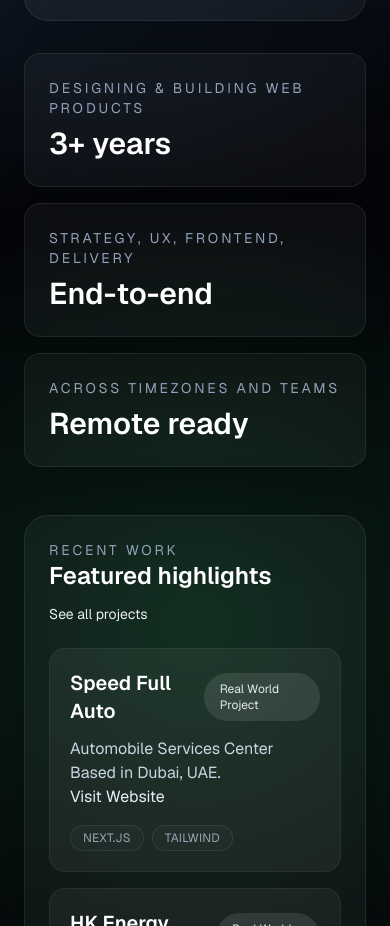
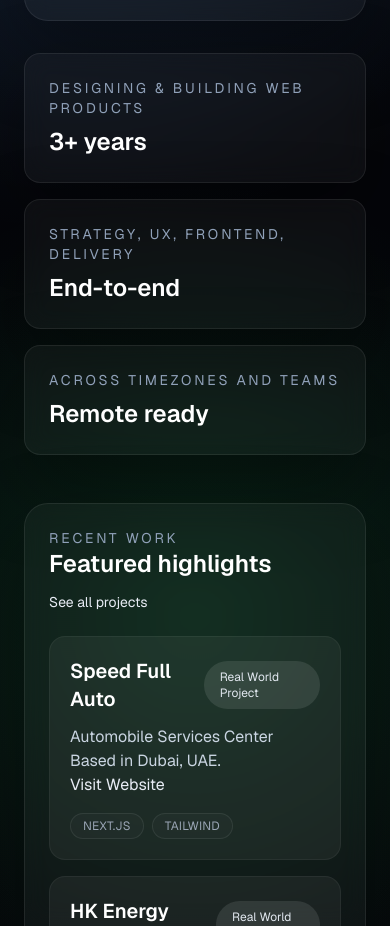
Before and after one commit to awai5an5er/Portfolio, a Next.js app: page / in a window 390 px wide. Shown: the part 839-1765 px from the top of the page. Built offline with nearby package versions, Linux system fonts and the light colour scheme.

Commit message:
second change

```diff
--- a/src/app/page.tsx
+++ b/src/app/page.tsx
@@ -64,7 +64,7 @@ export default function Home() {
               <div className="text-sm uppercase tracking-[0.2em] text-slate-400">
                 {item.description}
               </div>
-              <div className="mt-2 text-3xl font-semibold text-white">{item.title}</div>
+              <div className="mt-2 text-2xl md:text-3xl font-semibold text-white">{item.title}</div>
             </div>
           ))}
         </div>
```
